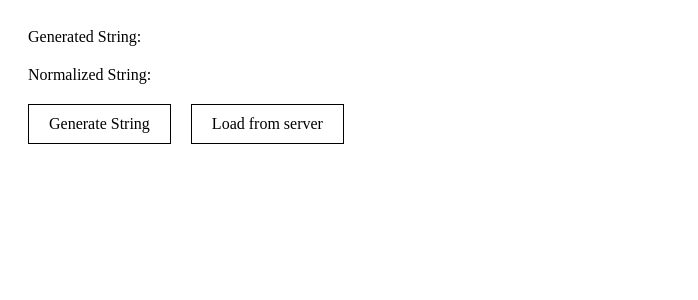
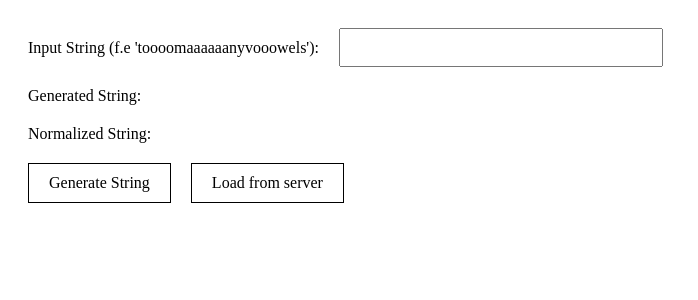
Before and after one commit to iDeaan/string_normalizer_front, a React (Create React App) app: page / in a window 1280 px wide. Shown: the top 300 px of the page, without its empty margins (0-698 px from the left). Built offline with nearby package versions, Linux system fonts and the light colour scheme.

Commit message:
added input (for testing vowels to new line)

```diff
--- a/src/containers/App.css
+++ b/src/containers/App.css
@@ -30,11 +30,17 @@
 
 .string-information {
     display: flex;
+    align-items: center;
     margin-bottom: 20px;
 }
 
 .string-information .value {
     margin-left: 20px;
+}
+
+.string-information.text-input input{
+    padding: 10px;
+    min-width: 300px;
 }
 
 span.selected {
--- a/src/containers/App.js
+++ b/src/containers/App.js
@@ -49,17 +49,20 @@ class App extends Component {
     const normalizationResultData = normalizeString(normalizedString, normalizingItemIndex);
     const { currentIterationArray, normalizingIterations, iteration } = normalizationResultData;
 
-    this.setState({
-      normalizedString: currentIterationArray,
-      normalizingIterations,
-      normalizingItemIndex: iteration,
-      notification: normalizingIterations.length === 0
-        ? {
+    if (normalizingIterations.length === 0) {
+      this.setState({
+        notification: {
           message: 'String is already normalized',
           type: 'success'
         }
-        : null
-    });
+      })
+    } else {
+      this.setState({
+        normalizedString: currentIterationArray,
+        normalizingIterations,
+        normalizingItemIndex: iteration
+      });
+    }
   }
 
   handleReset() {
@@ -165,6 +168,21 @@ class App extends Component {
       });
   }
 
+  handleInputChange = (event) => {
+    const stringPattern = /^[a-z]+$/;
+    const inputValue = event.target.value;
+
+    if (!inputValue || stringPattern.test(inputValue)) {
+      this.setState({ initialString: inputValue, normalizedString: inputValue, notification: null });
+    } else {
+      const notification = {
+        message: 'Input latin letters only. (lowercase)',
+        type: 'error'
+      };
+      this.setState({ notification });
+    }
+  };
+
   render() {
     const { initialString, normalizedString, normalizingIterations, notification, normalizingItemIndex } = this.state;
 
@@ -178,6 +196,15 @@ class App extends Component {
             />
           : ''
         }
+        <div className="string-information text-input">
+          <div className="text">Input String (f.e 'toooomaaaaaanyvooowels'):</div>
+          <input
+            className="value"
+            type="text"
+            value={this.state.initialString}
+            onChange={this.handleInputChange}
+          />
+        </div>
         <div className="string-information initial-string">
           <div className="text">Generated String:</div>
           <div className="value">{initialString}</div>
@@ -198,14 +225,20 @@ class App extends Component {
         <div className="actions-list">
           <Button title="Generate String" onClick={() => this.handleStringGenerate()} />
           <Button title="Load from server" onClick={() => this.loadData()} />
-          <Button title="Reset String" onClick={() => this.handleReset()} isToRender={!!normalizedString} />
+          <Button
+            title="Reset String"
+            onClick={() => this.handleReset()}
+            isToRender={!!normalizedString && initialString !== normalizedString}
+          />
           <Button title="Normalize String" onClick={() => this.handleStringNormalize()} isToRender={!!initialString} />
           <Button
-            title="Return to random previous state" onClick={() => this.handleReturnToState()}
+            title="Return to random previous state"
+            onClick={() => this.handleReturnToState()}
             isToRender={!!normalizedString && !!normalizingIterations.length}
           />
           <Button
-            title="Save to server" onClick={() => this.saveData()}
+            title="Save to server"
+            onClick={() => this.saveData()}
             isToRender={!!normalizedString}
           />
         </div>
```
